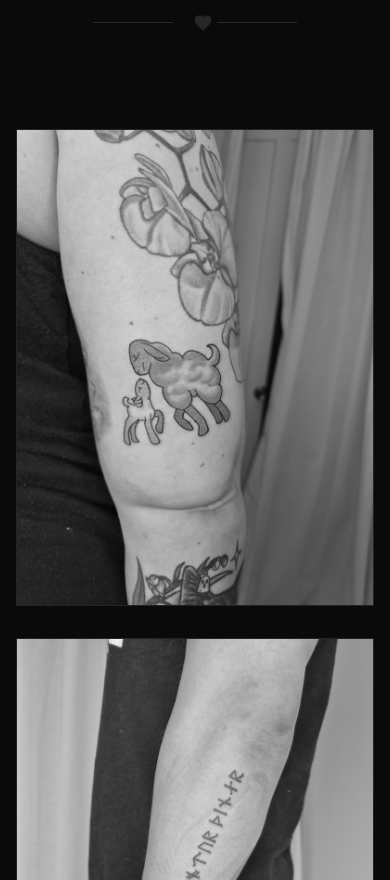
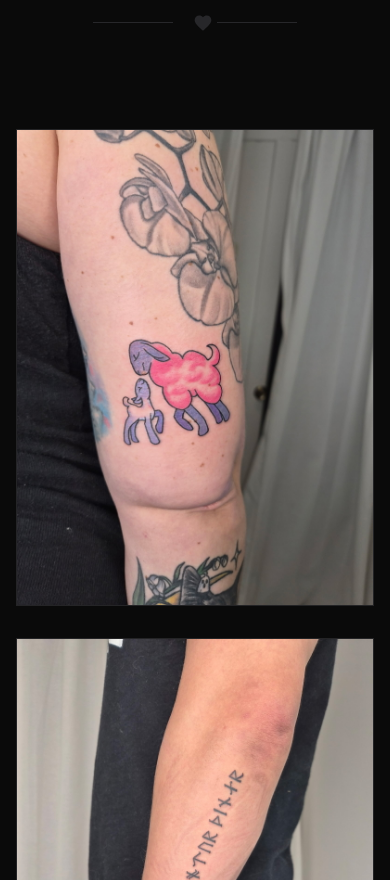
Before and after one commit to Gonzalez32/haleyvferro, a Next.js app: page / in a window 390 px wide. Shown: the part 1120-2000 px from the top of the page. Built offline with nearby package versions, Linux system fonts and the light colour scheme.

Commit message:
updated the app page to render the color images on mobile outlook

```diff
--- a/app/page.tsx
+++ b/app/page.tsx
@@ -180,7 +180,7 @@ export default function Home() {
             {/* Hero Section */}
             <section className="relative h-screen flex items-center justify-center overflow-hidden">
                 <div className="absolute inset-0 z-0">
-                    <Image src="https://images.unsplash.com/photo-1542453089-32e77a7b27c4?q=80&w=2000&auto=format&fit=crop" alt="Dark celestial tattoo art" fill className="object-cover opacity-30 grayscale contrast-125" priority/>
+                    <Image src="https://images.unsplash.com/photo-1542453089-32e77a7b27c4?q=80&w=2000&auto=format&fit=crop" alt="Dark celestial tattoo art" fill className="object-cover opacity-30 md:grayscale contrast-125" priority/>
                     <div className="absolute inset-0 bg-gradient-to-t from-[#0a0a0a] via-[#0a0a0a]/40 to-transparent"/> {/* Subtle Heart Glow */}
                     <div className="absolute top-1/2 left-1/2 -translate-x-1/2 -translate-y-1/2 w-[500px] h-[500px] bg-pink-500/10 rounded-full blur-[120px] pointer-events-none"/>
                 </div>
@@ -238,7 +238,7 @@ export default function Home() {
                                         image.alt
                                     }
                                     fill
-                                    className="object-cover grayscale group-hover:grayscale-0 transition-all duration-1000 group-hover:scale-110"/>
+                                    className="object-cover md:grayscale group-hover:grayscale-0 transition-all duration-1000 group-hover:scale-110"/>
                                 <div className="absolute inset-0 bg-gradient-to-t from-black via-transparent to-transparent opacity-0 group-hover:opacity-100 transition-all duration-500 flex flex-col justify-end p-10">
                                     <div className="flex items-center text-pink-500 mb-2">
                                         <HeartIcon/>
@@ -279,7 +279,7 @@ export default function Home() {
                 <div className="max-w-7xl mx-auto flex flex-col md:flex-row gap-24 items-center">
                     <div className="w-full md:w-1/2 aspect-square relative">
                         <div className="w-full h-full relative [clip-path:url(#heart-clip)]">
-                            <Image src="/pic_bio.jpg" alt="The Lunar Artist" fill className="object-cover grayscale brightness-75 transition-all duration-700 hover:scale-110 hover:grayscale-0 hover:brightness-100"/>
+                            <Image src="/pic_bio.jpg" alt="The Lunar Artist" fill className="object-cover md:grayscale brightness-75 transition-all duration-700 hover:scale-110 hover:grayscale-0 hover:brightness-100"/>
                         </div>
                         <div className="absolute -bottom-10 -right-10 w-40 h-40 bg-pink-500/20 rounded-full blur-3xl"/>
                     </div>
```
